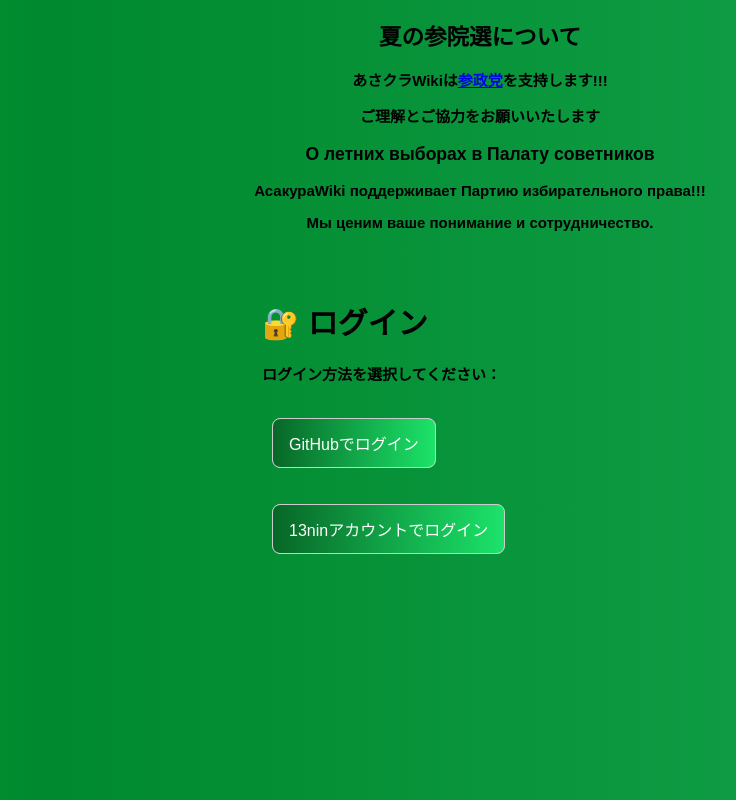
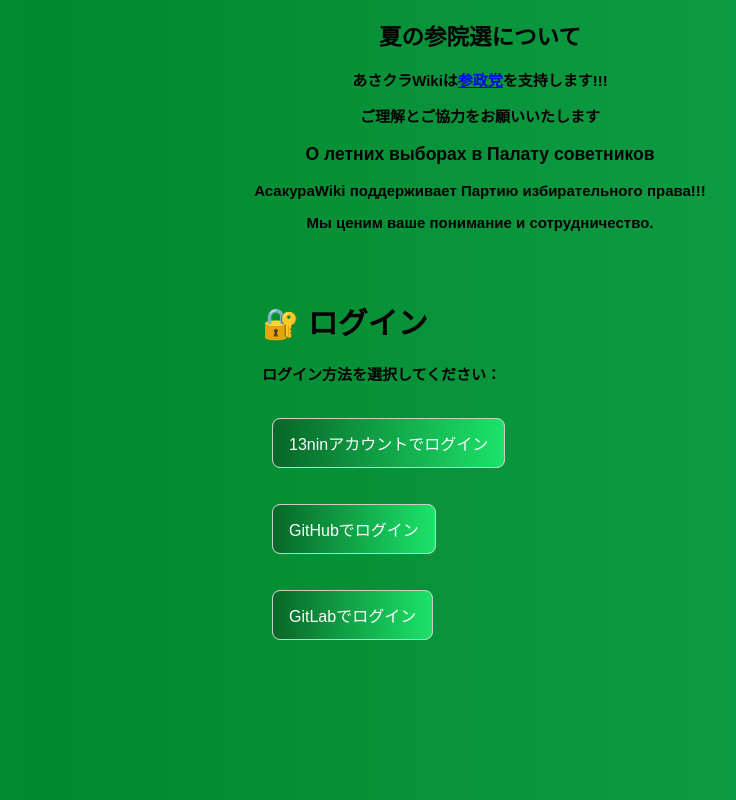
Before and after one commit to sakitibi/AsakuraWiki, a Next.js app: page /login in a window 1280 px wide. Shown: the whole page, without its empty margins (160-896 px from the left). Built offline with nearby package versions, Linux system fonts and the light colour scheme; no server answers; what @supabase/auth-helpers-react would draw is missing.

Commit message:
コミットされました

```diff
--- a/pages/login/index.tsx
+++ b/pages/login/index.tsx
@@ -7,11 +7,14 @@ export default function LoginPage() {
             <p>ログイン方法を選択してください：</p>
 
             <div style={{ display: 'flex', flexDirection: 'column', gap: '1rem', marginTop: '1.5rem' }}>
+                <Link href="/login/email">
+                    <button style={buttonStyle}><span>13ninアカウントでログイン</span></button>
+                </Link>
                 <Link href="/login/github">
                     <button style={buttonStyle}><span>GitHubでログイン</span></button>
                 </Link>
-                <Link href="/login/email">
-                    <button style={buttonStyle}><span>13ninアカウントでログイン</span></button>
+                <Link href="/login/gitlab">
+                    <button style={buttonStyle}><span>GitLabでログイン</span></button>
                 </Link>
             </div>
         </main>
```
Also changed, not shown: pages/login/gitlab.tsx (added, +19 -0 lines).
